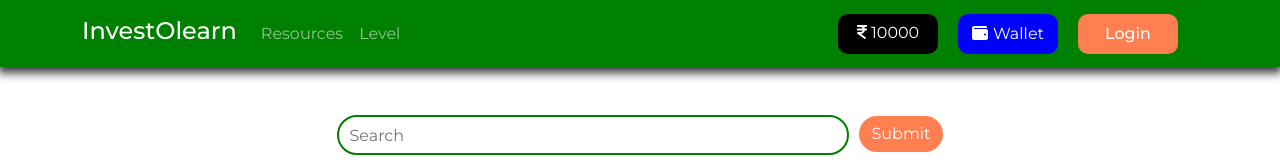
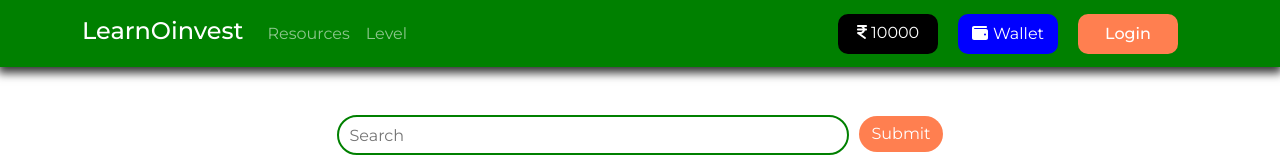
Before and after one commit to kartikey29/KabadiWala-project, a React (Create React App) app in the folder client/: page / in a window 1280 px wide. Shown: the top 160 px of the page. Built offline with nearby package versions, Linux system fonts and the light colour scheme.

Commit message:
learnOinvest

```diff
--- a/client/src/components/NavBar/NavBar.js
+++ b/client/src/components/NavBar/NavBar.js
@@ -13,7 +13,7 @@
     >
       <Container>
         <Navbar.Brand className={classes.brand} href="#home">
-          InvestOlearn
+          LearnOinvest
         </Navbar.Brand>
         <Navbar.Toggle aria-controls="responsive-navbar-nav" />
         <Navbar.Collapse id="responsive-navbar-nav">
```
